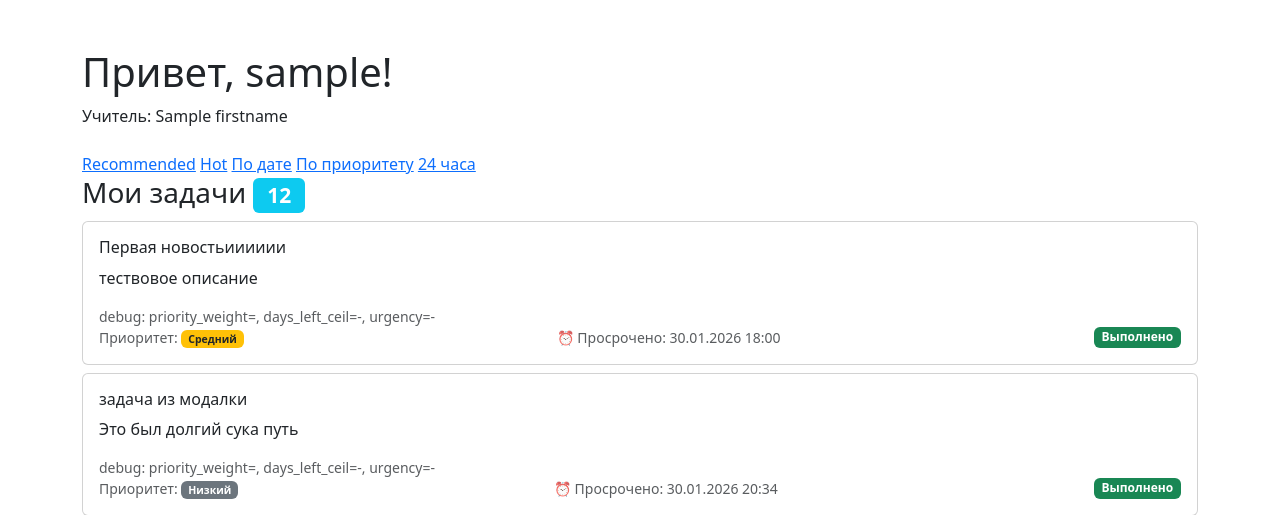
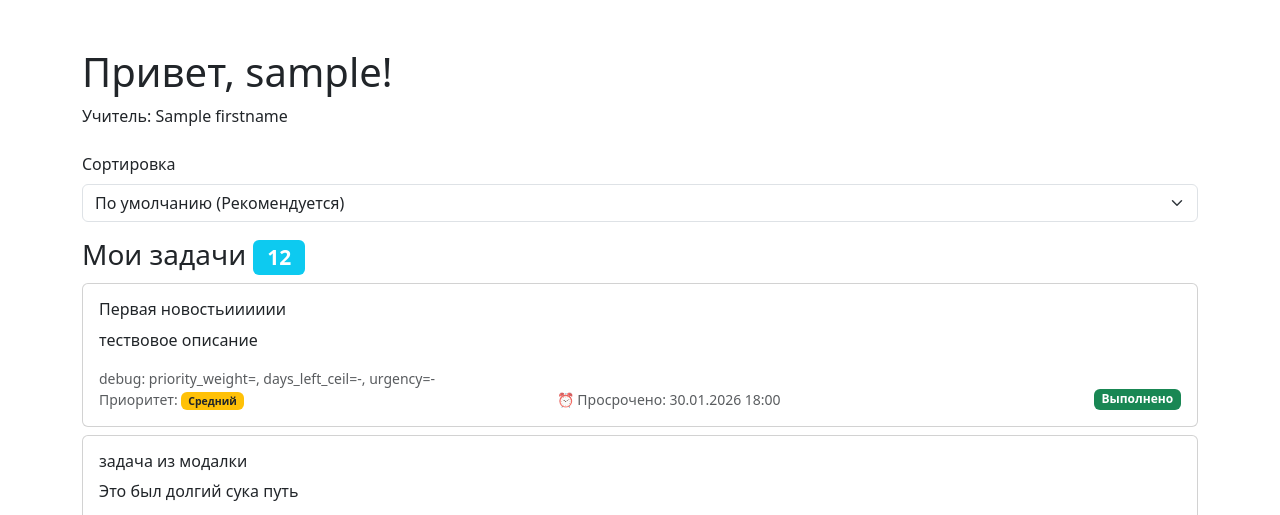
Before and after one commit to Goga-ton/Diplom_TaskMentor, a Django app: template TaskMentor/Mentor/templates/core/student_dashboard.html in a window 1280 px wide. Shown: the top 515 px of the page. Run offline with Django 5.2, Linux system fonts and the light colour scheme; data comes from the database, SQL or seed files in the repository; tables that the repository leaves empty hold one stand-in row (values such as "Sample post"); the template is opened without the code that fills it: values that come from a table or form of the project are taken from there, most other values are stand-ins (such as "Sample title", 1, 10 or a date in 2020).

Commit message:
commit_3.1_calendar

```diff
--- a/TaskMentor/Mentor/templates/core/student_dashboard.html
+++ b/TaskMentor/Mentor/templates/core/student_dashboard.html
@@ -10,11 +10,26 @@
   <!-- ➕ НОВЫЙ блок задач -->
   <div class="row mt-4">
         <div class="task-view-switch">
-          <a href="?view=recommended" {% if view_mode == "recommended" %}style="font-weight:700"{% endif %}>Recommended</a>
-          <a href="?view=hot" {% if view_mode == "hot" %}style="font-weight:700"{% endif %}>Hot</a>
-          <a href="?view=date" {% if view_mode == "date" %}style="font-weight:700"{% endif %}>По дате</a>
-          <a href="?view=priority" {% if view_mode == "priority" %}style="font-weight:700"{% endif %}>По приоритету</a>
-          <a href="?view=24hours" {% if view_mode == "24hours" %}style="font-weight:700"{% endif %}>24 часа</a>
+          <form method="get" class="mb-3">
+            <label for="viewSelect" class="form-label">Сортировка</label>
+            <select id="viewSelect" name="view" class="form-select" onchange="this.form.submit()">
+              <option value="recommended" {% if view_mode == "recommended" %}selected{% endif %}>
+                По умолчанию (Рекомендуется)
+              </option>
+              <option value="date" {% if view_mode == "date" %}selected{% endif %}>
+                По дате
+              </option>
+              <option value="priority" {% if view_mode == "priority" %}selected{% endif %}>
+                По приоритету
+              </option>
+<!--              <option value="hot" {% if viewmode == "hot" %}selected{% endif %}>-->
+<!--                Hot-->
+<!--              </option>-->
+              <option value="24hours" {% if view_mode == "24hours" %}selected{% endif %}>
+                Ближайшие 24 часа
+              </option>
+            </select>
+          </form>
         </div>
     <div class="col-12">
       <h3>Мои задачи <span class="badge bg-info">{{ tasks.count }}</span></h3>
--- a/TaskMentor/Mentor/views.py
+++ b/TaskMentor/Mentor/views.py
@@ -234,8 +234,8 @@ def student_dashboard(request):
     elif view_mode == 'priority':
         upcoming_tasks.sort(key=lambda t: (-t.priority_weight, t.due_date))
         # tasks = list(overdue_qs) + upcoming_tasks
-    elif view_mode == 'hot':
-        upcoming_tasks.sort(key=lambda t: (-t.urgency, -t.priority_weight, t.due_date))
+    # elif view_mode == 'hot': # ХЗ вообще зачем нужен
+    #     upcoming_tasks.sort(key=lambda t: (-t.urgency, -t.priority_weight, t.due_date))
     else:
         # recommended (как сейчас)
         upcoming_tasks.sort(key=lambda t: t.urgency, reverse=True)
```
